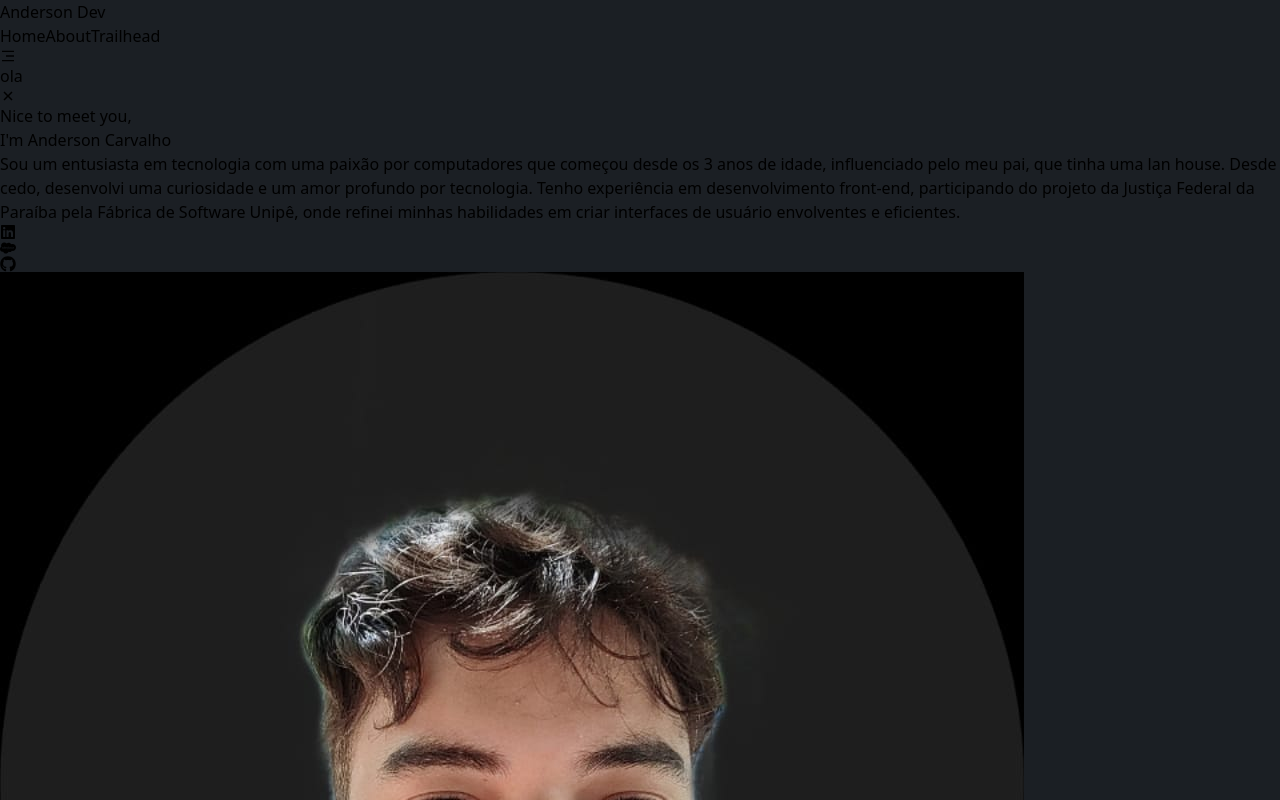
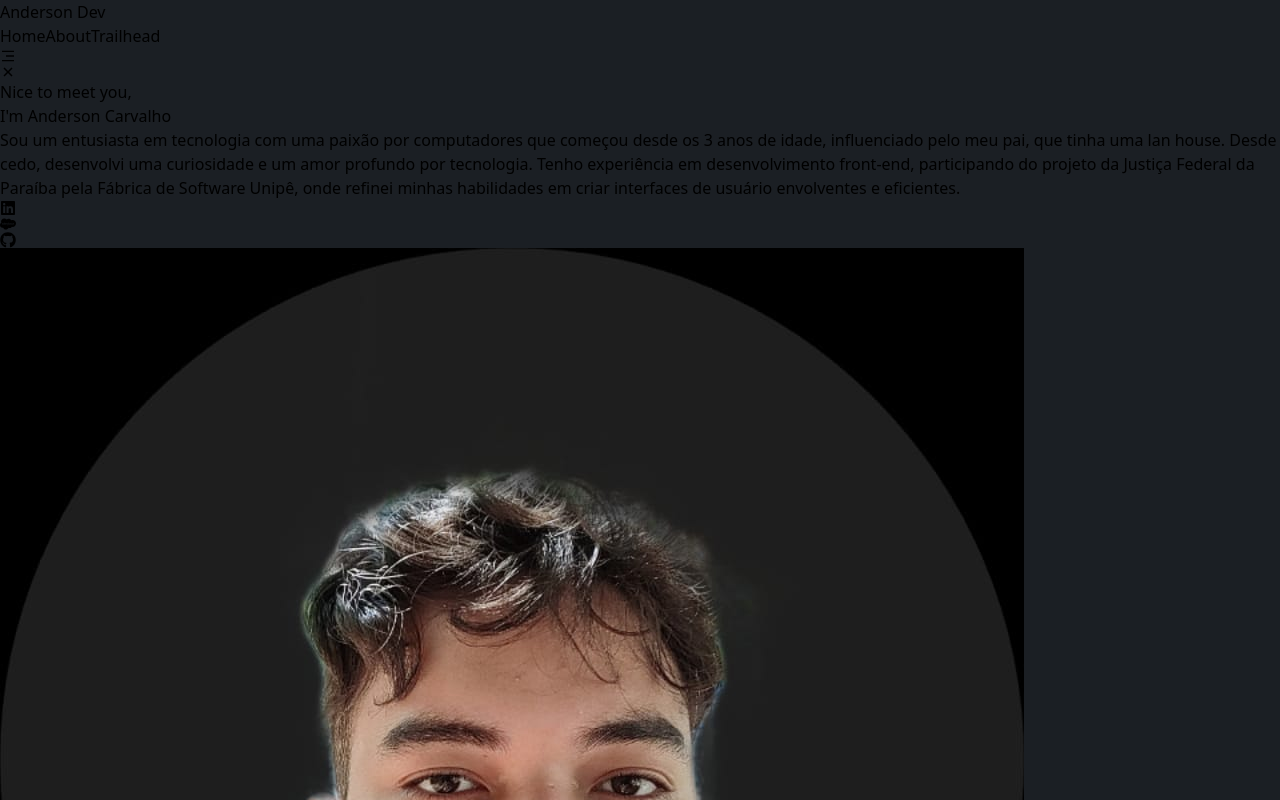
Before and after one commit to AndersonCarvalhoo/myPortfolio, a React (Vite) app: page / in a window 1280 px wide. Both pictures are taken after a click on the icon 8 px from the left and 56 px from the top of the page. Shown: the top 800 px of the page. Built offline with nearby package versions, Linux system fonts and the light colour scheme.

Commit message:
fix menu navigation, (in progress, please wait)

```diff
--- a/src/App.jsx
+++ b/src/App.jsx
@@ -21,7 +21,7 @@ function App() {
           <a className='text-gray-300 text-lg' href="#trailhead">Trailhead</a>
           <RiMenu3Fill  onClick={() => {setIsMenuClick(true)}} className='cursor-pointer text-gray-300 text-3xl'/>
         </nav>
-        {isMenuClick ? <div className="modal fixed m-auto bg-gray-700 w-1/2 top-1/2 left-1/2 trans">ola <IoCloseSharp onClick={() => {setIsMenuClick(false)}}/></div> : null }
+        {isMenuClick ? <IoCloseSharp onClick={() => {setIsMenuClick(false)}}/> : null }
       </header>
       <main className='flex justify-center items-center gap-32 flex-wrap mt-28'>
         <section className='flex flex-col w-[620px] items-center'>
```
